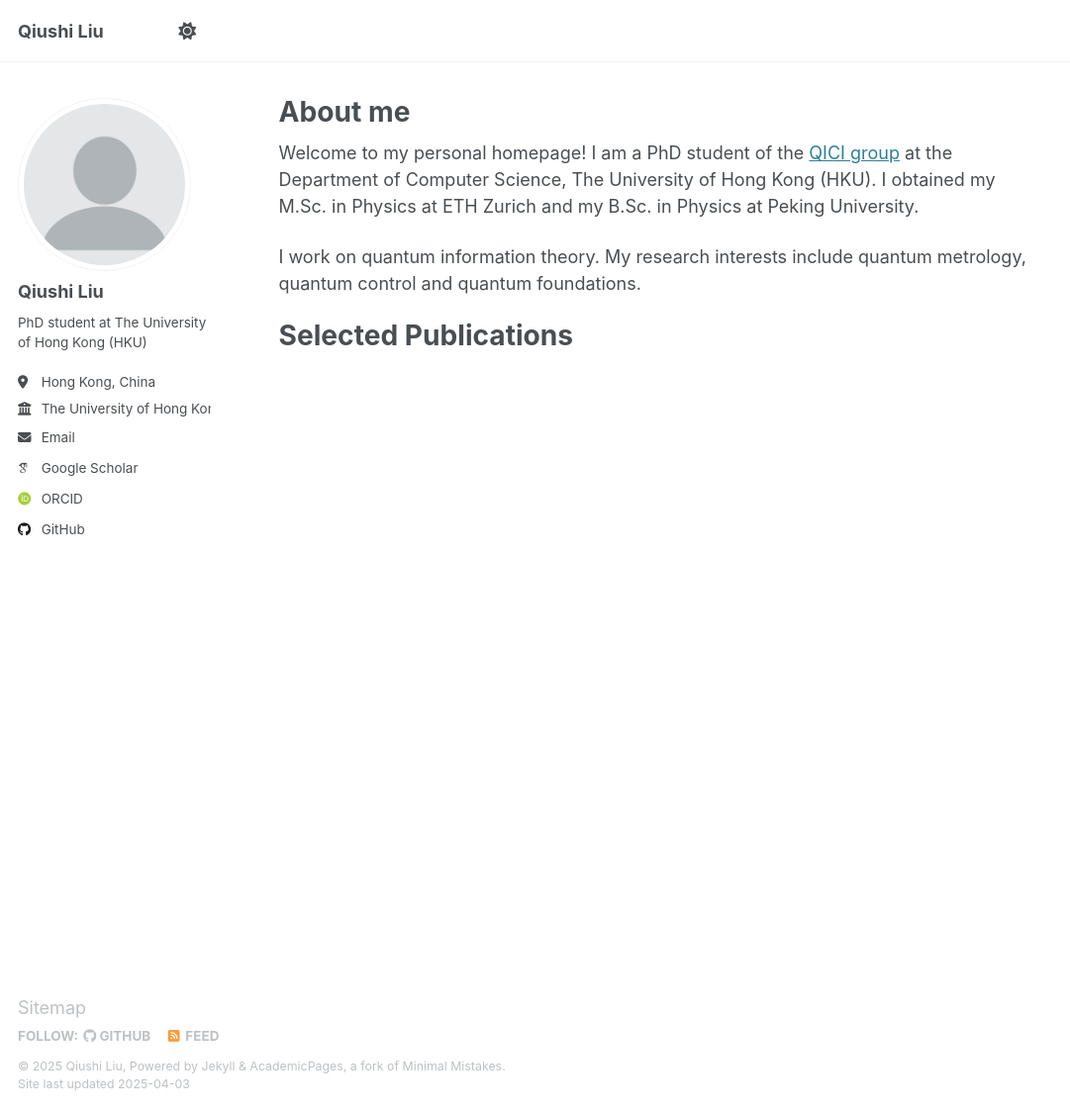
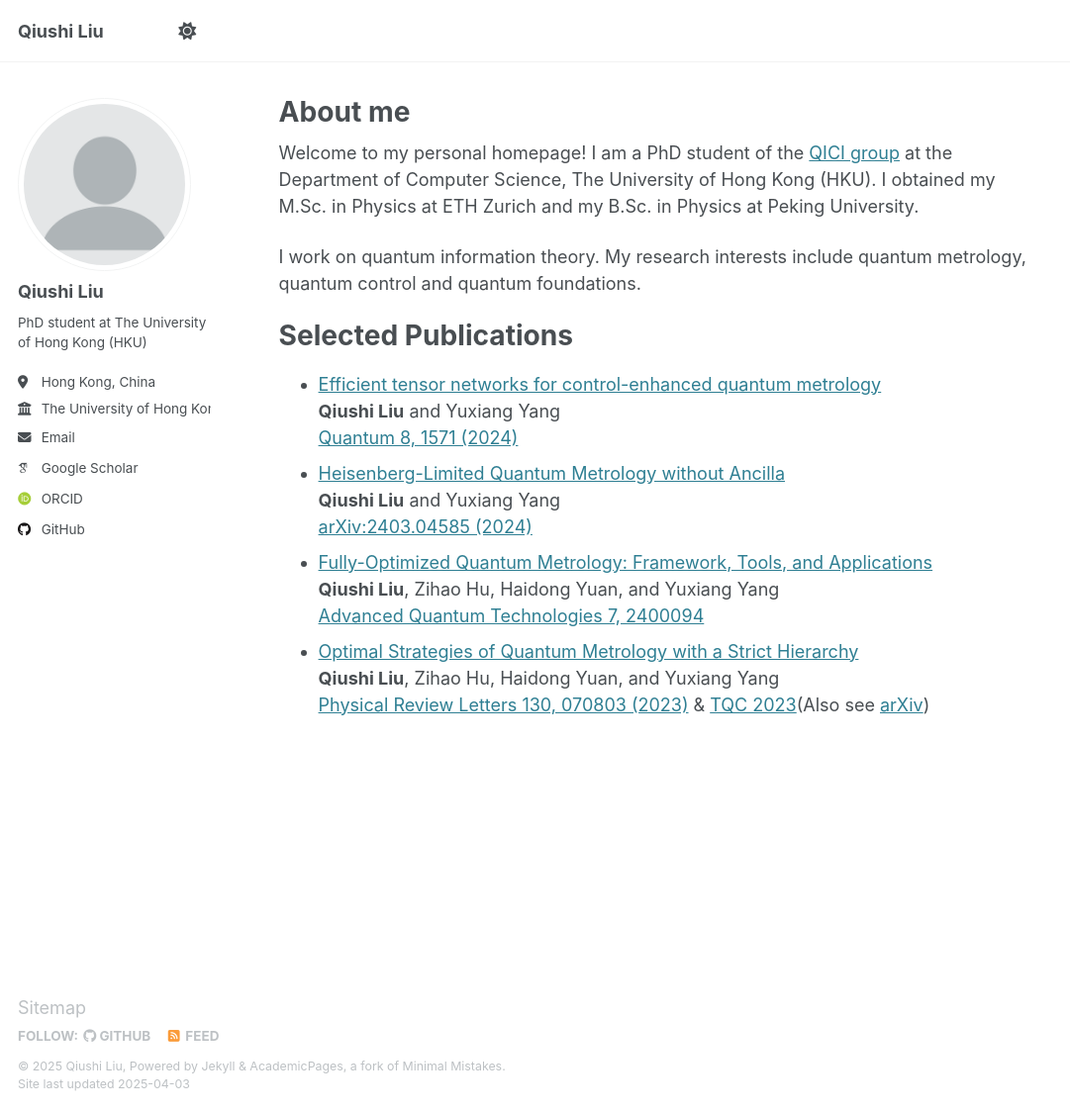
Before and after one commit to qiushi-liu/qiushi-liu.github.io, a Jekyll site: the page built from _pages/about.md, in a window 1280 px wide and 1124 px high. Shown: the whole window at 99% size, without its empty margins (0-1081 px from the left). Built offline with Jekyll 4.4.1, drawn with Linux system fonts in a browser that asks for light colours; some web fonts are replaced.

Commit message:
Update about.md

```diff
--- a/_pages/about.md
+++ b/_pages/about.md
@@ -13,3 +13,15 @@ I work on quantum information theory. My research interests include quantum metr
 
 Selected Publications
 ======
+* [Efficient tensor networks for control-enhanced quantum metrology](https://doi.org/10.22331/q-2024-12-18-1571)\\
+  **Qiushi Liu** and Yuxiang Yang\\
+  [Quantum 8, 1571 (2024)](https://doi.org/10.22331/q-2024-12-18-1571)
+* [Heisenberg-Limited Quantum Metrology without Ancilla](https://arxiv.org/abs/2403.04585)\\
+  **Qiushi Liu** and Yuxiang Yang\\
+  [arXiv:2403.04585 (2024)](https://arxiv.org/abs/2403.04585)
+* [Fully-Optimized Quantum Metrology: Framework, Tools, and Applications](https://doi.org/10.1002/qute.202400094)\\
+  **Qiushi Liu**, Zihao Hu, Haidong Yuan, and Yuxiang Yang\\
+  [Advanced Quantum Technologies 7, 2400094](https://doi.org/10.1002/qute.202400094)
+* [Optimal Strategies of Quantum Metrology with a Strict Hierarchy](https://doi.org/10.1103/PhysRevLett.130.070803)\\
+  **Qiushi Liu**, Zihao Hu, Haidong Yuan, and Yuxiang Yang\\
+  [Physical Review Letters 130, 070803 (2023)](https://doi.org/10.1103/PhysRevLett.130.070803) & [TQC 2023](https://tqc-conference.org/tqc2023/)(Also see [arXiv](https://arxiv.org/abs/2203.09758))
```
